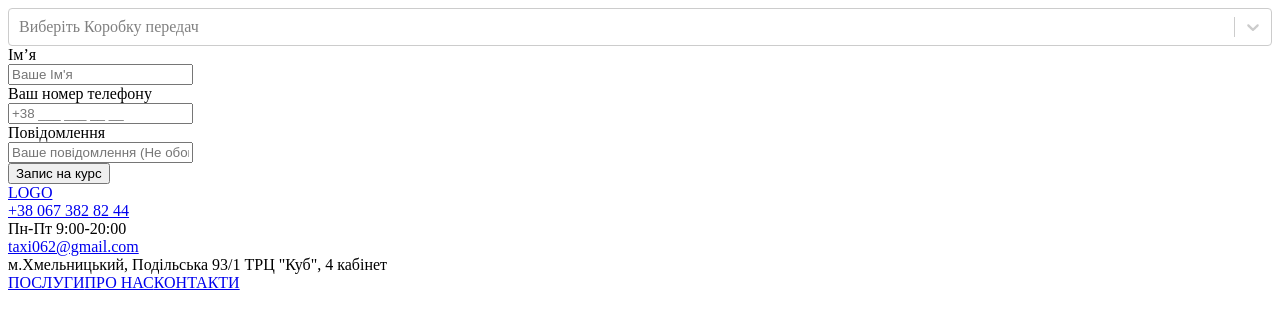
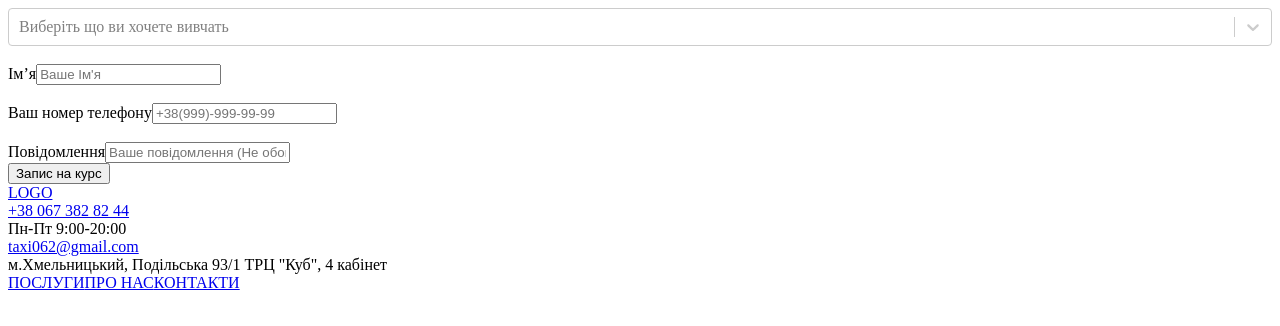
Before and after one commit to koprjukki/autoschoolProject, a React (Create React App) app: page / in a window 1280 px wide. Shown: the top 326 px of the page. Built offline with nearby package versions, Linux system fonts and the light colour scheme.

Commit message:
fixed form validation, added maskedInput and Slider initilization

```diff
--- a/package.json
+++ b/package.json
@@ -6,9 +6,10 @@
     "@testing-library/jest-dom": "^4.2.4",
     "@testing-library/react": "^9.5.0",
     "@testing-library/user-event": "^7.2.1",
-    "node-sass": "^4.14.0",
+    "node-sass": "^4.14.1",
     "react": "^16.13.1",
     "react-dom": "^16.13.1",
+    "react-input-mask": "^3.0.0-alpha.2",
     "react-router-dom": "^5.1.2",
     "react-scripts": "3.4.1",
     "react-select": "^3.1.0"
--- a/src/app/App.js
+++ b/src/app/App.js
@@ -24,10 +24,10 @@ class App extends Component {
 				<Form getUserInfo={this.handelGetUserInfo} />
 				<Nav />
 				<Switch>
-          {/* <Route path="/" exact component="HomePage" />
+					{/* <Route path="/" exact component="HomePage" /> */}
 					<Route path="/services" component="ServicesPage" />
 					<Route path="/about" component="AboutPage" />
-          <Route path="/contacts" component="ContactsPage" /> */}
+					<Route path="/contacts" component="ContactsPage" />
 				</Switch>
 			</>
 		);
--- a/src/components/Form/Form.js
+++ b/src/components/Form/Form.js
@@ -1,5 +1,6 @@
 import React, { Component } from "react";
 import Select from "react-select";
+import { Input } from "./Input/Input";
 
 const options = [
 	{ value: "Відновлення навичків", label: "Відновлення навичків" },
@@ -15,12 +16,14 @@ class Form extends Component {
 	};
 
 	handelSubmit = (e) => {
-    const { name, number } = this.state;
+		const { select } = this.state;
 		e.preventDefault();
 
-    if (name.length > 1 && number.length === 10) {
+		if (select === "") {
+			return alert("Виберіть навичок!");
+		}
+
 		this.props.getUserInfo({ ...this.state });
-    }
 		this.reset();
 	};
 
@@ -39,53 +42,43 @@ class Form extends Component {
 
 	render() {
 		const { name, number, select, text } = this.state;
+		console.log("--------->", this.state);
 		return (
 			<form onSubmit={this.handelSubmit}>
 				<Select
 					value={select.value}
 					onChange={this.handleChangeSelect}
-          placeholder="Виберіть Коробку передач"
+					placeholder="Виберіть що ви хочете вивчать"
 					options={options}
 				/>
-        <label>
-          Ім’я <br />
-          <input
+				<Input
+					placeholder="Ваше Ім'я"
+					onChange={this.handleChange}
 					name="name"
 					value={name}
+					isRequired={true}
+					labelHeading="Ім’я"
+				/>
+				<Input
 					onChange={this.handleChange}
-            type="text"
-            placeholder="Ваше Ім'я"
-          />
-        </label>
-        <br />
-
-        <label>
-          Ваш номер телефону <br />
-          <input
 					name="number"
 					value={number}
-            onChange={this.handleChange}
-            type="number"
-            min="0"
-            placeholder="+38 ___ ___ __ __"
+					mask="+38(999)-999-99-99"
+					isRequired={true}
+					placeholder="+38(999)-999-99-99"
+					labelHeading="Ваш номер телефону"
 				/>
-        </label>
-        <br />
-
-        <label>
-          Повідомлення <br />
-          <input
-            value={text}
+				<Input
+					placeholder="Ваше повідомлення (Не обов’язково)"
 					onChange={this.handleChange}
 					name="text"
-            placeholder="Ваше повідомлення (Не обов’язково)"
-            type="text"
-            minLength="20"
+					value={text}
+					isRequired={false}
+					labelHeading="Повідомлення"
 				/>
-        </label>
-        <br />
-
-        <button type="submit">Запис на курс</button>
+				<button type="submit" onSubmit={this.handelSubmit}>
+					Запис на курс
+				</button>
 			</form>
 		);
 	}
--- /dev/null
+++ b/src/components/Form/Input/Input.js
@@ -0,0 +1,27 @@
+import React from "react";
+import InputMask from "react-input-mask";
+console.log(InputMask);
+
+export const Input = ({
+	labelHeading,
+	isRequired,
+	name,
+	value,
+	onChange,
+	mask,
+	placeholder,
+}) => (
+	<label>
+		<br />
+		{labelHeading}
+		<InputMask
+			mask={mask}
+			name={name}
+			value={value}
+			onChange={onChange}
+			required={isRequired}
+			placeholder={placeholder}
+		></InputMask>
+		<br />
+	</label>
+);
```
Also changed, not shown: src/components/Slider/Slider.js (added, +10 -0 lines), 1 other file (tests, documents, lock files or other folders). Lines whose indentation alone changed are shown as unchanged.
